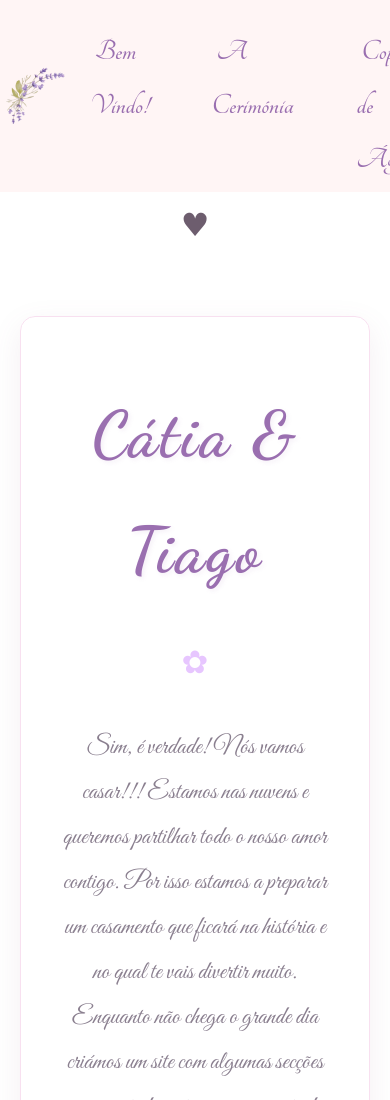
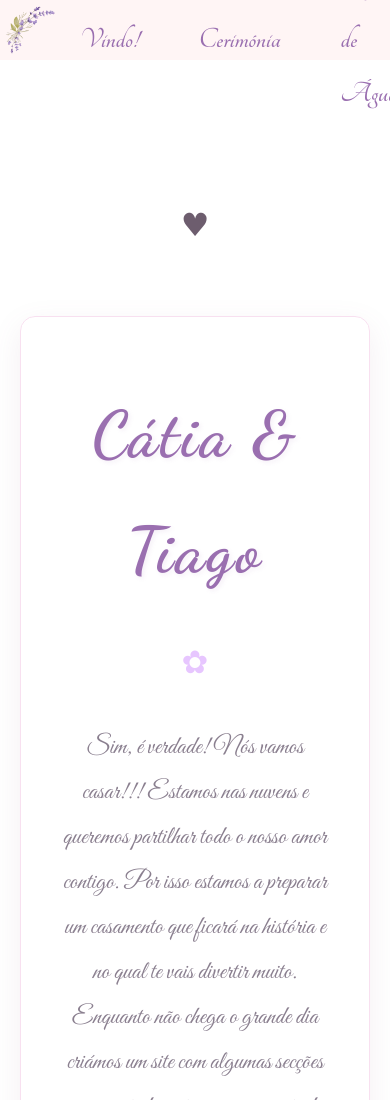
Before and after one commit to Bealameiras/casamento, a plain HTML site: page index.html in a window 390 px wide. Shown: the top 1100 px of the page. Drawn offline with Linux system fonts and the light colour scheme.

Commit message:
Update index.html

```diff
--- a/index.html
+++ b/index.html
@@ -20,73 +20,74 @@
 
 		/* Estilo padrão do header */
 /* 🌟 Correção do header */
+/* 🌟 Cabeçalho fixo e ajustado */
 header {
     display: flex;
-    align-items: center; /* Mantém tudo na mesma altura */
-    justify-content: space-between; /* Mantém as imagens nas bordas e o menu centralizado */
-    width: 100%; /* Agora ocupa toda a largura corretamente */
-    height: auto; /* Ajusta dinamicamente conforme o conteúdo */
-    padding: 10px 5px; /* Ajusta o espaço interno */
+    align-items: center; /* Alinha tudo na mesma altura */
+    justify-content: space-between; /* Mantém as imagens nas extremidades e o menu no meio */
+    width: 100vw; /* Garante que ocupa 100% da largura da tela */
+    height: 80px; /* Altura fixa para evitar que fique grande demais */
+    padding: 5px 10px; /* Espaçamento menor */
     box-sizing: border-box;
     position: fixed;
     top: 0;
     left: 0;
     background: rgba(255, 245, 245, 0.95);
     z-index: 1000;
-    overflow: hidden;
 }
 
-/* 🔹 Ajuste das imagens do cabeçalho */
+/* 🔹 Ajuste das imagens */
 .decoracao-esquerda, .decoracao-direita {
-    width: 80px; /* Reduzi para não ocupar muito espaço */
+    width: 70px; /* Reduzi para ocupar menos espaço */
+    height: auto;
     flex-shrink: 0; /* Impede que diminuam demais */
+}
+
+.decoracao-esquerda {
+    transform: scaleX(-1); /* Inverte a imagem da esquerda */
 }
 
 /* 🔹 Menu Centralizado */
 nav {
-    flex-grow: 1; /* Garante que o menu ocupe o espaço necessário */
+    flex-grow: 1;
     display: flex;
-    justify-content: center; /* Centraliza o menu */
+    justify-content: center;
 }
 
 nav ul {
     display: flex;
-    gap: 15px; /* Ajusta o espaçamento entre os itens */
+    gap: 20px; /* Ajusta o espaçamento entre os itens */
     padding: 0;
     margin: 0;
     list-style: none;
 }
 
 nav ul li a {
-    font-size: 18px;
-    padding: 5px;
+    font-size: 20px;
     text-decoration: none;
-}
-
-/* 🔹 Inverte a imagem da esquerda */
-.decoracao-esquerda {
-    transform: scaleX(-1);
+    color: #9a6fb0;
 }
 
 /* 📱 Ajustes para celular */
 @media (max-width: 768px) {
     header {
-        padding: 5px; /* Ajusta o espaço interno */
-        justify-content: space-around; /* Melhor distribuição dos elementos */
+        height: 60px; /* Reduz a altura do cabeçalho */
+        padding: 5px;
     }
 
     .decoracao-esquerda, .decoracao-direita {
-        width: 60px; /* Reduz o tamanho das imagens no celular */
+        width: 50px; /* Reduz o tamanho das imagens no celular */
     }
 
     nav ul {
-        gap: 8px;
+        gap: 10px; /* Reduz o espaço entre os itens */
     }
 
     nav ul li a {
-        font-size: 14px; /* Reduz um pouco a fonte */
+        font-size: 16px; /* Reduz um pouco a fonte */
     }
 }
+
 
         header .logo img {
             max-width: 180px;
```
